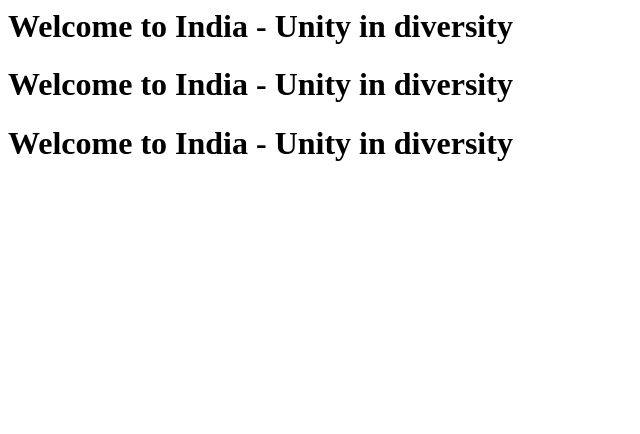
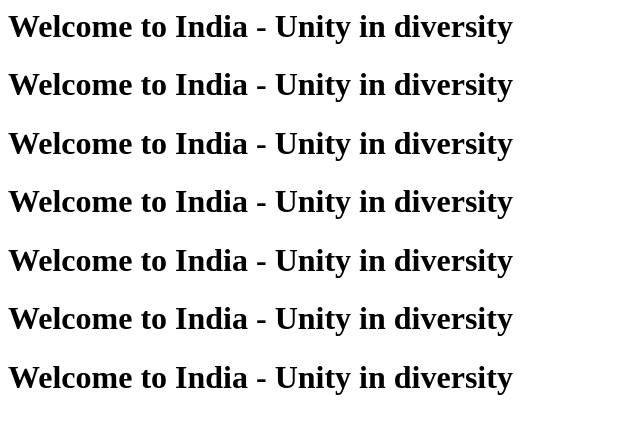
Before and after one commit to deepak-kumar-rts/demo, a plain HTML site: page index.html in a window 1280 px wide. Shown: the whole page, without its empty margins (0-640 px from the left). Drawn offline with Linux system fonts and the light colour scheme.

Commit message:
dsadsaca

```diff
--- a/index.html
+++ b/index.html
@@ -3,4 +3,12 @@
 <h1> Welcome to India - Unity  in diversity </h1>
 <h1> Welcome to India - Unity  in diversity </h1>
 
+<h1> Welcome to India - Unity  in diversity </h1>
+
+<h1> Welcome to India - Unity  in diversity </h1>
+
+<h1> Welcome to India - Unity  in diversity </h1>
+
+<h1> Welcome to India - Unity  in diversity </h1>
+
 </html>
```
